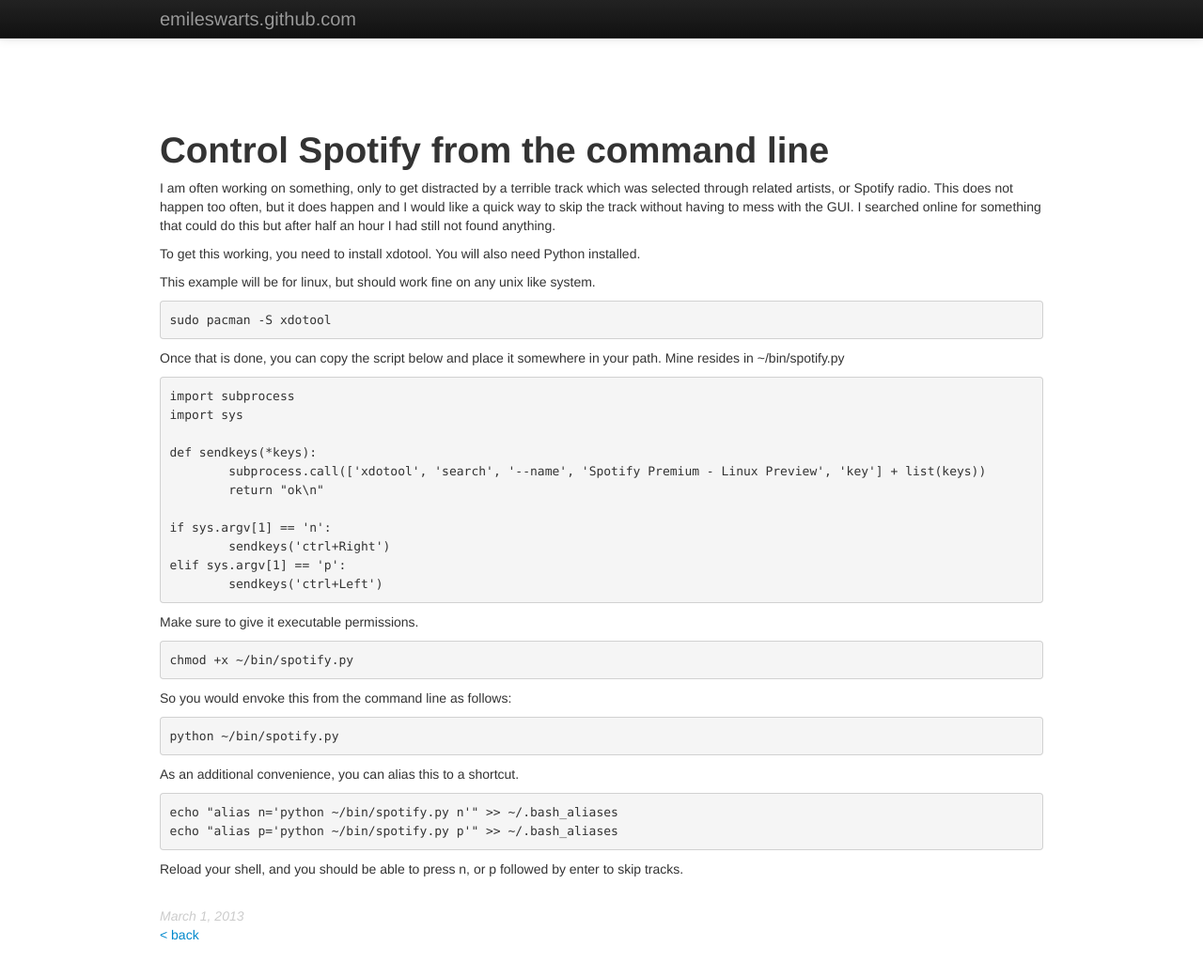
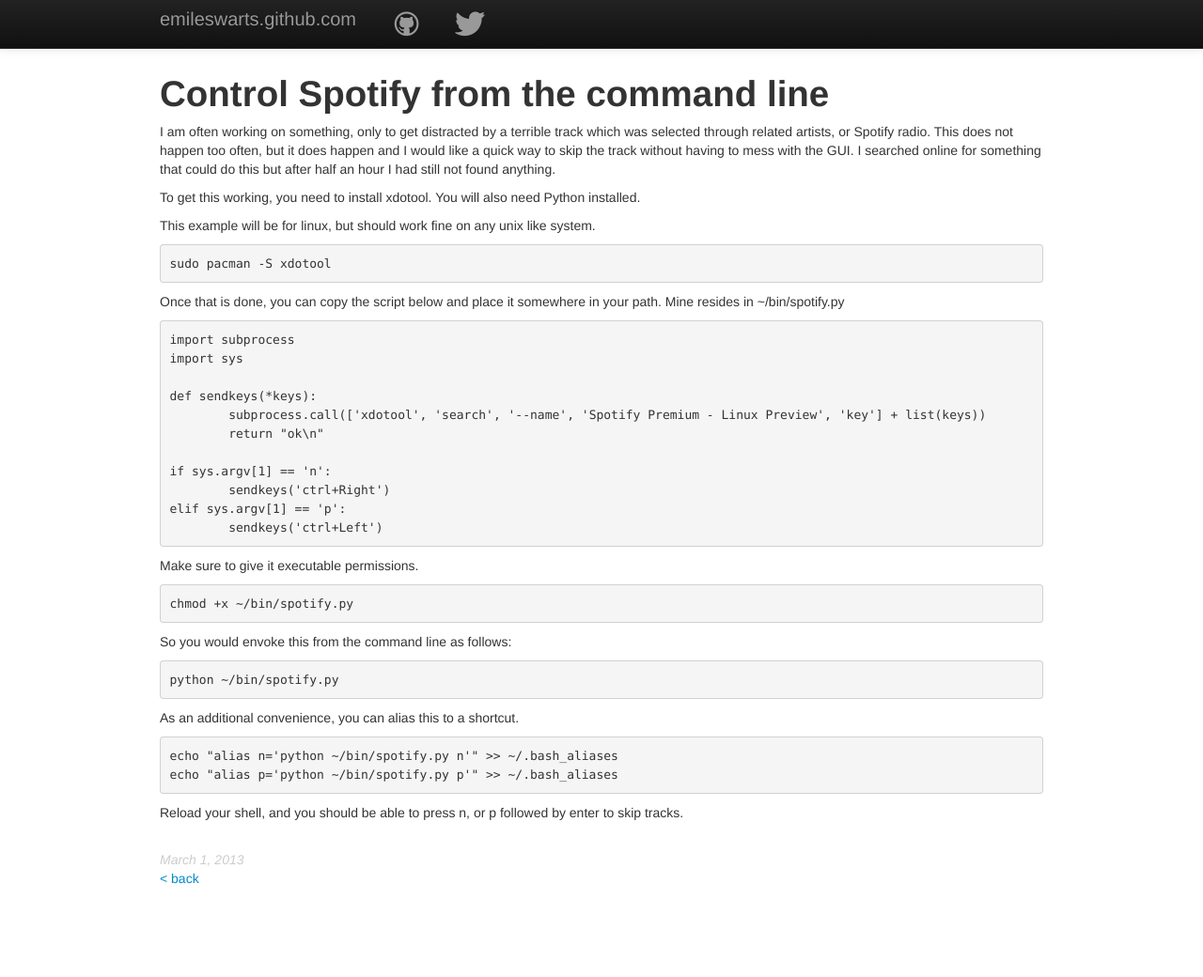
Before and after one commit to emileswarts/emileswarts.github.com, a Jekyll site: the page built from _posts/2013-03-01-Command-line-spotify-controls.md, in a window 1280 px wide and 1045 px high. Shown: the top 1040 px of the window at 94% size. Built offline with Jekyll 4.4.1, drawn with Linux system fonts in a browser that asks for light colours; nearby versions of some CDN libraries; library files that are not in the unit come from our copies.

Commit message:
fix spacing

```diff
--- a/_layouts/layout.html
+++ b/_layouts/layout.html
@@ -5,14 +5,8 @@
 		<title>{{ page.title }}</title>
 		<link href="/bootstrap/css/bootstrap.min.css" rel="stylesheet" type="text/css" />
 		<link href="/css/style.css" rel="stylesheet" type="text/css" />
-		<link rel="stylesheet" href="fortawesome/FortAwesome-Font-Awesome-13d5dd3/css/font-awesome.min.css">
+		<link rel="stylesheet" href="/fortawesome/FortAwesome-Font-Awesome-13d5dd3/css/font-awesome.min.css">
 
-		<style type="text/css">
-			body {
-				padding-top: 60px;
-				padding-bottom: 40px;
-			}
-		</style>
 	</head>
 	<body>
 		<div class="container">
@@ -62,7 +56,7 @@
 
 </script>
 <script src="//ajax.googleapis.com/ajax/libs/jquery/1.9.1/jquery.min.js" type="text/javascript"></script>
-<script type="text/javascript" charset="utf-8" src="bootstrap/js/bootstrap.js"></script>
+<script type="text/javascript" charset="utf-8" src="/bootstrap/js/bootstrap.js"></script>
 		</div>
 	</body>
 </html>
--- a/_posts/2013-03-01-Command-line-spotify-controls.md
+++ b/_posts/2013-03-01-Command-line-spotify-controls.md
@@ -4,7 +4,6 @@
 description: This basic python script allows you to send instructions to spotify to skip tracks.
 
 ---
-
 <p>
 	I am often working on something, only to get distracted by a terrible track which was selected through related artists, or Spotify radio.  This does
 	not happen too often, but it does happen and I would like a quick way to skip the track without having to mess with the GUI.  I searched online for something that could do this but after half an hour I had still not found anything.
--- a/index.html
+++ b/index.html
@@ -3,6 +3,12 @@
 title: Emile Swarts
 ---
 
+		<style type="text/css">
+			body {
+				padding-top: 60px;
+				padding-bottom: 40px;
+			}
+		</style>
 <!-- Example row of columns -->
 
 {% for post in site.posts %}
```
